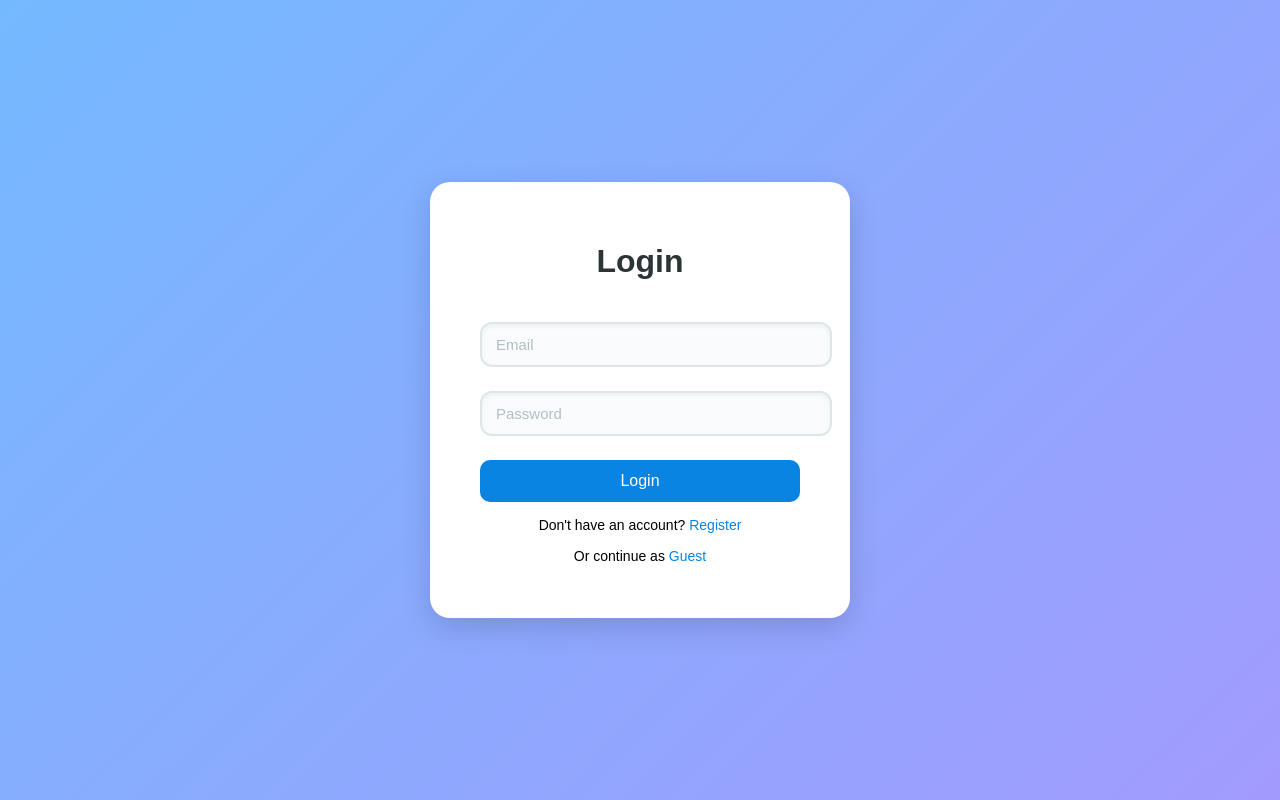
After one commit to Niki7000/CMS-Project, a PHP site: page /login.php in a window 1280 px wide. The commit adds this page. Run offline with PHP 8.4, Linux system fonts and the light colour scheme.

Commit message:
Added login.php, changed index.php and style.css to make it compatible

```diff
--- /dev/null
+++ b/login.php
@@ -0,0 +1,22 @@
+<!DOCTYPE html>
+<html lang="en">
+<head>
+    <meta charset="UTF-8">
+    <meta name="viewport" content="width=device-width, initial-scale=1.0">
+    <title>Login</title>
+    <link rel="icon" type="image/x-icon" href="images/file.svg">
+    <link rel="stylesheet" href="style.css">
+</head>
+<body>
+    <div class="container">
+        <h1>Login</h1>
+        <form action="login.php" method="POST">
+            <input type="email" name="email" class="form-input" placeholder="Email" required>
+            <input type="password" name="password" class="form-input" placeholder="Password" required>
+            <button type="submit" class="btn">Login</button>
+        </form>
+        <p>Don't have an account? <a href="register.php">Register</a></p>
+        <p>Or continue as <a href="home.php">Guest</a></p>
+    </div>
+</body>
+</html>
--- a/style.css
+++ b/style.css
@@ -10,11 +10,11 @@ body {
 
 .container {
     background-color: #fff;
-    padding: 40px 60px;
+    padding: 40px 50px;
     border-radius: 20px;
     box-shadow: 0 10px 30px rgba(0,0,0,0.15);
+    width: 320px;
     text-align: center;
-    width: 320px;
     animation: fadeIn 0.8s ease;
 }
 
@@ -23,19 +23,23 @@ h1 {
     margin-bottom: 30px;
 }
 
-a {
+.btn {
     display: block;
+    width: 100%;
     margin: 12px 0;
     padding: 12px;
     background-color: #0984e3;
     color: #fff;
     text-decoration: none;
+    border: none;
     border-radius: 10px;
-    transition: 0.3s;
+    font-size: 16px;
     font-weight: 500;
+    cursor: pointer;
+    transition: all 0.3s ease;
 }
 
-a:hover {
+.btn:hover {
     background-color: #74b9ff;
     transform: scale(1.05);
 }
@@ -49,6 +53,43 @@ a:hover {
     color: #2d3436;
 }
 
+.form-input {
+    width: 100%;
+    padding: 12px 14px;
+    margin: 12px 0;
+    border: 2px solid #dfe6e9;
+    border-radius: 12px;
+    outline: none;
+    font-size: 15px;
+    transition: all 0.3s ease;
+    background-color: #f9fbfc;
+    box-shadow: inset 0 2px 5px rgba(0,0,0,0.05);
+}
+
+.form-input::placeholder {
+    color: #b2bec3;
+}
+
+.form-input:focus {
+    border-color: #0984e3;
+    background-color: #fff;
+    box-shadow: 0 0 0 3px rgba(9,132,227,0.2);
+}
+
+p {
+    margin-top: 15px;
+    font-size: 14px;
+}
+
+a {
+    color: #0984e3;
+    text-decoration: none;
+}
+
+a:hover {
+    text-decoration: underline;
+}
+
 @keyframes fadeIn {
     from { opacity: 0; transform: translateY(20px); }
     to { opacity: 1; transform: translateY(0); }
```
Also changed, not shown: index.php (+7 -4 lines).
